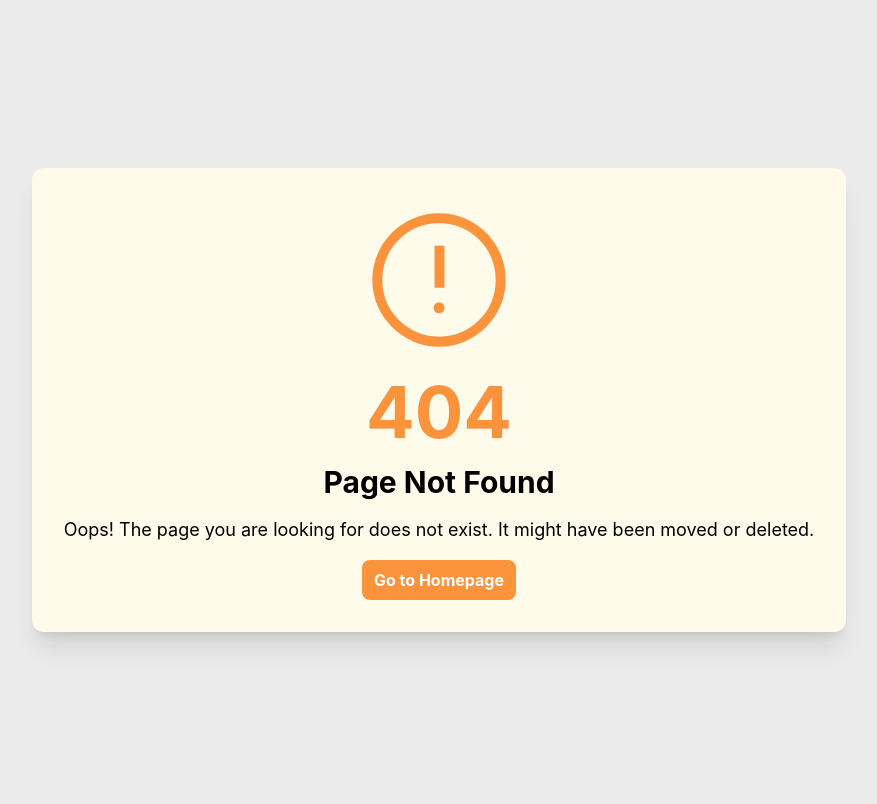
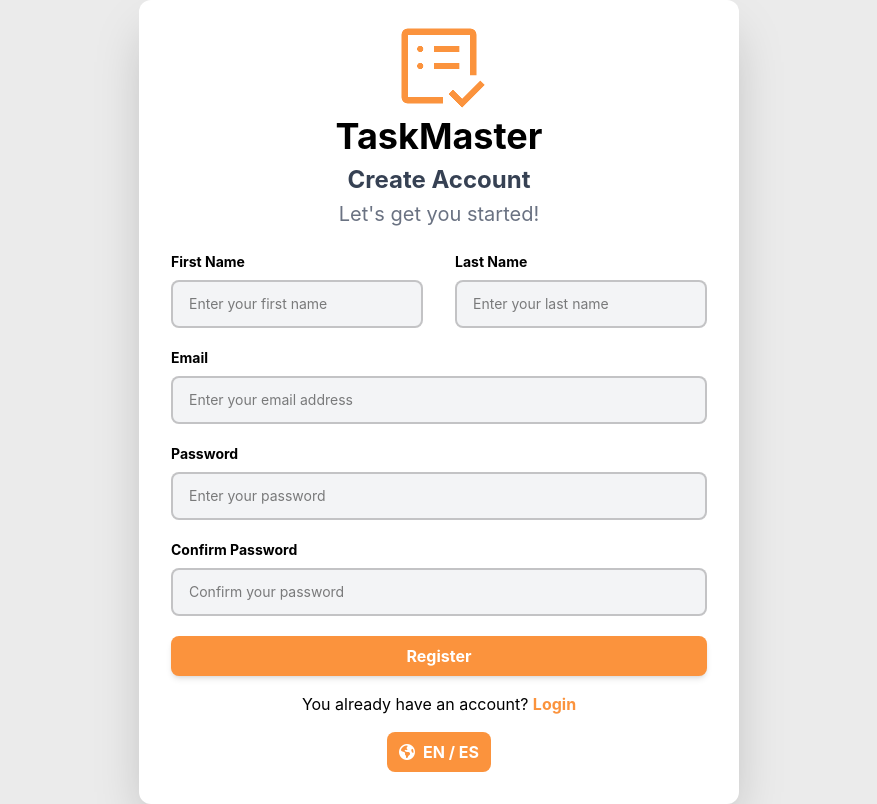
Before and after one commit to Life4Death04/ToDo-Frontend-3v, a React (Vite) app: page /register in a window 1280 px wide. Before the commit this address had no page. Shown: the whole page, without its empty margins (201-1078 px from the left). Built offline with nearby package versions, Linux system fonts and the light colour scheme.

Commit message:
lang(login&register): toggle between eng & spa

```diff
--- a/src/App.tsx
+++ b/src/App.tsx
@@ -28,7 +28,7 @@ const router = createBrowserRouter([
   {
     path: '/', element: <LoginPage />
   },{
-    path: '/accounts/register', element: <RegisterPage />
+    path: '/register', element: <RegisterPage />
   },{
     path: '/accounts/:userId',
     element: <AppPage />,
--- a/src/components/Auth/LoginForm.tsx
+++ b/src/components/Auth/LoginForm.tsx
@@ -6,28 +6,9 @@ import {
     Header,
     Input,
     SubmitBtn,
-    type FooterProps,
-    type HeaderProps,
-    type SubmitBtnProps
+    Button,
 } from "../Common/CommonComponents";
 import { useTranslation } from "react-i18next";
-
-// -------------------- Static Content --------------------
-const headerText: HeaderProps = {
-    textH2: `Welcome Back!`,
-    label: `Let's get you signed in.`
-}
-
-const footerContent: FooterProps = {
-    label: `Don't have an account? `,
-    buttonUrl: `/accounts/register`,
-    buttonText: `Register`
-}
-
-const submitBtnContent: SubmitBtnProps = {
-    buttonText: 'Login',
-    isPending: false,
-}
 
 // -------------------- Types --------------------
 type LoginFormProps = {
@@ -37,6 +18,7 @@ type LoginFormProps = {
     isPending: boolean
     isError: boolean
     error: Error | null
+    onLanguageChange: () => void
 }
 
 type ErrorTypes = {
@@ -67,17 +49,20 @@ const errorMessages: ErrorTypes = {
  * Usage example:
  * <LoginForm values={values} onChange={handleChange} onSubmit={handleSubmit} isPending={isSubmitting} error={error} />
  */
-export default function LoginForm({onSubmit, onChange, values, isPending, error}: LoginFormProps) {
+export default function LoginForm({onSubmit, onChange, values, isPending, error, onLanguageChange}: LoginFormProps) {
     const { t } = useTranslation("translation");
     return(
         <main className="h-screen flex items-center justify-center border-2 bg-white">
             <section className="mx-auto text-center w-max-auth h-fit shadow-2xl rounded-xl p-8">
-                <Header {...headerText} />
+                <Header
+                    textH2={t("auth.header.login.title")}
+                    label={t("auth.header.login.subtitle")}
+                />
                 <form onSubmit={onSubmit} className="flex flex-col content-around mt-6 mb-4">
                         <Input
                             type="email"
                             name="email"
-                            label="email"
+                            label={t("auth.login.email")}
                             value={values.email}
                             required={true}
                             placeholder={t("auth.register.placeholders.email")}
@@ -87,10 +72,10 @@ export default function LoginForm({onSubmit, onChange, values, isPending, error}
                         <Input
                             type="password"
                             name="password"
-                            label="password"
+                            label={t("auth.login.password")}
                             value={values.password}
                             required={true}
-                            placeholder="Enter your password"
+                            placeholder={t("auth.login.placeholders.password")}
                             onChange={onChange}
                             error={(error?.message === errorMessages.password) ? error : undefined}
                         />
@@ -107,9 +92,24 @@ export default function LoginForm({onSubmit, onChange, values, isPending, error}
                                 </button>
                             </Link>
                         </div>
-                        <SubmitBtn {...submitBtnContent} isPending={isPending} />
+                        <SubmitBtn
+                            buttonText={t("auth.login.submit")}
+                            isPending={isPending}
+                        />
                 </form>
-                <Footer {...footerContent} />
+                <Footer
+                    label={t("auth.login.noAccount")}
+                    buttonText={t("auth.login.register")}
+                    buttonUrl="/register"
+                />
+
+                <div className="mt-4">
+                    <Button
+                        textButton={'EN / ES'}
+                        iconStyle="fa-solid fa-earth-americas"
+                        onClick={onLanguageChange}
+                    />
+                </div>
             </section>
         </main>
     )
--- a/src/components/Auth/RegisterForm.tsx
+++ b/src/components/Auth/RegisterForm.tsx
@@ -5,27 +5,9 @@ import {
     Header,
     Footer,
     SubmitBtn,
-    type HeaderProps,
-    type FooterProps,
-    type SubmitBtnProps
+    Button,
 } from "../Common/CommonComponents";
-
-// -------------------- Static Content --------------------
-const headerText: HeaderProps = {
-    textH2: 'Create Account',
-    label: `Let's get you started!`
-}
-
-const footerContent: FooterProps = {
-    label: `You already have an account? `,
-    buttonUrl: `/`,
-    buttonText: `Login`
-}
-
-const submitBtnContent: SubmitBtnProps = {
-    buttonText: 'Register',
-    isPending: false,
-}
+import { useTranslation } from "react-i18next";
 
 // -------------------- Types --------------------
 type RegisterFormProps = {
@@ -37,6 +19,7 @@ type RegisterFormProps = {
     isSuccess: boolean,
     error: Error | null,
     fieldErrors?: Partial<ErrorTypes>
+    onLanguageChange: () => void
 }
 
 type ErrorTypes = {
@@ -72,18 +55,22 @@ const errorMessages:ErrorTypes = {
  * Usage example:
  * <RegisterForm values={values} onChange={handleChange} onSubmit={handleSubmit} isPending={loading} isSuccess={created} fieldErrors={fieldErrors} />
  */
-export default function RegisterForm({ values, onChange, onSubmit, isPending, error, isSuccess, fieldErrors }: RegisterFormProps){
+export default function RegisterForm({ values, onChange, onSubmit, isPending, error, isSuccess, fieldErrors, onLanguageChange }: RegisterFormProps){
+    const { t } = useTranslation("translation");
     return(
         <main className="flex items-center justify-center">
             <section className="bg-white text-center mx-auto w-max-auth shadow-2xl rounded-xl p-8 pt-4 bg0">
-                <Header {...headerText}></Header>
+                <Header
+                    textH2={t("auth.header.register.title")}
+                    label={t("auth.header.register.subtitle")}
+                />
                 <form className="flex flex-col content-around" onSubmit={onSubmit}>
                         <div className="flex justify-between gap-8">
                             <Input
                                 type="text"
                                 name="firstName"
-                                label="first name"
-                                placeholder="Enter your first name"
+                                label={t("auth.register.firstName")}
+                                placeholder={t("auth.register.placeholders.firstName")}
                                 value={values.firstName}
                                 onChange={onChange}
                                 error={fieldErrors?.firstName ? new Error(fieldErrors.firstName) : undefined}>
@@ -91,8 +78,8 @@ export default function RegisterForm({ values, onChange, onSubmit, isPending, er
                             <Input
                                 type="text"
                                 name="lastName"
-                                label="last name"
-                                placeholder="Enter your last name"
+                                label={t("auth.register.lastName")}
+                                placeholder={t("auth.register.placeholders.lastName")}
                                 value={values.lastName}
                                 onChange={onChange}
                                 error={fieldErrors?.lastName ? new Error(fieldErrors.lastName) : undefined}>
@@ -101,8 +88,8 @@ export default function RegisterForm({ values, onChange, onSubmit, isPending, er
                         <Input
                             type="email"
                             name="email"
-                            label="email"
-                            placeholder="Enter your email address"
+                            label={t("auth.register.email")}
+                            placeholder={t("auth.register.placeholders.email")}
                             required={true}
                             value={values.email}
                             onChange={onChange}
@@ -112,8 +99,8 @@ export default function RegisterForm({ values, onChange, onSubmit, isPending, er
                         <Input
                             type="password"
                             name="password"
-                            label="password"
-                            placeholder="Enter your password"
+                            label={t("auth.register.password")}
+                            placeholder={t("auth.register.placeholders.password")}
                             required={true}
                             value={values.password}
                             onChange={onChange}
@@ -123,18 +110,33 @@ export default function RegisterForm({ values, onChange, onSubmit, isPending, er
                         <Input
                             type="password"
                             name="confirmPassword"
-                            label="confirm password"
-                            placeholder="Confirm your password"
+                            label={t("auth.register.confirmPassword")}
+                            placeholder={t("auth.register.placeholders.confirmPassword")}
                             required={true}
                             value={values.confirmPassword}
                             onChange={onChange}
                             error={fieldErrors?.confirmPassword ? new Error(fieldErrors.confirmPassword) : undefined}
                         >
                         </Input>
-                        <SubmitBtn {...submitBtnContent} isPending={isPending}></SubmitBtn>
-                        {isSuccess && <p className="bg-green-100 text-green-800 border border-green-800 mt-4 w-fit mx-auto px-2 py-1 rounded-lg xsm:text-xs md:text-sm lg:text-base">User created successfully</p>}
+                        <SubmitBtn
+                            buttonText={t("auth.register.submit")}
+                            isPending={isPending}
+                        />
+                        {isSuccess && <p className="bg-green-100 text-green-800 border border-green-800 mt-4 w-fit mx-auto px-2 py-1 rounded-lg xsm:text-xs md:text-sm lg:text-base">{t("auth.register.successMessage")}</p>}
                 </form>
-                <Footer {...footerContent}></Footer>
+                <Footer
+                    label={t("auth.register.haveAccount")}
+                    buttonText={t("auth.register.login")}
+                    buttonUrl="/"
+                />
+
+                <div className="mt-4">
+                    <Button
+                        textButton={'EN / ES'}
+                        iconStyle="fa-solid fa-earth-americas"
+                        onClick={onLanguageChange}
+                    />
+                </div>
             </section>
         </main>
     );
--- a/src/components/Common/CommonComponents.tsx
+++ b/src/components/Common/CommonComponents.tsx
@@ -214,7 +214,7 @@ type OptionValuesType = string
 type OptionTypes = OptionValuesType[] | ListsSummary[];
 
 type SelectProps  = {
-    type: 'priority' | 'listId' | 'status' | 'dateFormats' | 'languages',
+    type: 'priority' | 'listId' | 'status' | 'dateFormat' | 'language',
     options:  OptionTypes | undefined,
     currentValue: string | number | undefined,
     onChange: (e: ChangeEvent<HTMLSelectElement>) => void,
@@ -265,7 +265,7 @@ export const options = [
     {language: languageOptions}
 ];
 
-export function Select({onChange, options, currentValue, type, label, disabled, inputName, isLoading, isError}: SelectProps){
+export function Select({onChange, options, currentValue, type, label, disabled, inputName, isLoading, isError }: SelectProps){
     const { t } = useTranslation("translation");
     return(
         <div className="text-left flex-grow mb-5">
--- a/src/components/SettingsForm/SettingsForm.tsx
+++ b/src/components/SettingsForm/SettingsForm.tsx
@@ -24,7 +24,7 @@ export function SettingsForm({ values, isEditing, onEdit, isSubmitLoading, onCha
                 <div className="flex xsm:flex-col md:flex-row md:gap-8">
                     <Select
                         label={t('settings.labels.dateFormat')}
-                        type="dateFormats"
+                        type="dateFormat"
                         options={dateFormatOptions}
                         currentValue={values?.dateFormat || ``}
                         onChange={onChange}
@@ -34,7 +34,7 @@ export function SettingsForm({ values, isEditing, onEdit, isSubmitLoading, onCha
                     />
                     <Select
                         label={t('settings.labels.language')}
-                        type="languages"
+                        type="language"
                         options={languageOptions}
                         currentValue={values?.language || ``}
                         onChange={onChange}
--- a/src/containers/LoginContainer.tsx
+++ b/src/containers/LoginContainer.tsx
@@ -1,6 +1,7 @@
-import { useState } from "react";
+import { useEffect, useState } from "react";
 import { useLoginUser } from "../hooks/useUsers";
 import LoginForm from "../components/Auth/LoginForm";
+import i18n from "../i18n";
 
 export type FormData = {
     email: string,
@@ -16,6 +17,14 @@ export type FormData = {
  * @returns JSX.Element
  */
 export function LoginContainer(){
+    useEffect(() => {
+        const storedLang = localStorage.getItem('language');
+
+        if (storedLang) {
+            i18n.changeLanguage(storedLang.toLowerCase());
+        }
+    }, []);
+
     const { mutate, isPending, isError, error } = useLoginUser();
 
     const [formData, setFormData] = useState<FormData>({
@@ -36,6 +45,19 @@ export function LoginContainer(){
         }));
     }
 
+    const handleLanguageChange = () => {
+        const storedLang = localStorage.getItem('language');
+        if (storedLang) {
+            const newLang = (storedLang === 'EN') ? 'es' : 'en';
+            i18n.changeLanguage(newLang);
+            localStorage.setItem('language', newLang.toUpperCase());
+        }else{
+            const newLang = (i18n.language === 'EN') ? 'es' : 'en';
+            i18n.changeLanguage(newLang);
+            localStorage.setItem('language', newLang.toUpperCase());
+        }
+    }
+
     return(
         <LoginForm
             values={formData}
@@ -44,6 +66,7 @@ export function LoginContainer(){
             isPending={isPending}
             isError={isError}
             error={error}
+            onLanguageChange={handleLanguageChange}
         />
     );
 }
--- a/src/containers/RegisterContainer.tsx
+++ b/src/containers/RegisterContainer.tsx
@@ -1,6 +1,7 @@
 import RegisterForm from "../components/Auth/RegisterForm";
-import { useState } from "react";
+import { useEffect, useState } from "react";
 import { useRegisterNewUser } from "../hooks/useUsers";
+import i18n from "../i18n";
 
 export type FormData = {
     firstName: string,
@@ -36,6 +37,14 @@ export default function RegisterContainer(){
         password: "",
         confirmPassword: ""
     })
+
+    useEffect(() => {
+        const storedLang = localStorage.getItem('language');
+
+        if (storedLang) {
+            i18n.changeLanguage(storedLang.toLowerCase());
+        }
+    }, []);
 
     function handleChange(e: React.ChangeEvent<HTMLInputElement>):void{
         const {name, value} = e.target;
@@ -84,6 +93,19 @@ export default function RegisterContainer(){
         mutate({ firstName, lastName, email, password });
     }
 
+    const handleLanguageChange = () => {
+        const storedLang = localStorage.getItem('language');
+        if (storedLang) {
+            const newLang = (storedLang === 'EN') ? 'es' : 'en';
+            i18n.changeLanguage(newLang);
+            localStorage.setItem('language', newLang.toUpperCase());
+        }else{
+            const newLang = (i18n.language === 'EN') ? 'es' : 'en';
+            i18n.changeLanguage(newLang);
+            localStorage.setItem('language', newLang.toUpperCase());
+        }
+    }
+
     return(
         <RegisterForm
             values={formData}
@@ -94,6 +116,7 @@ export default function RegisterContainer(){
             error={error}
             isSuccess={isSuccess}
             fieldErrors={fieldErrors}
+            onLanguageChange={handleLanguageChange}
         />
     );
 }
--- a/src/contexts/SettingsContext.tsx
+++ b/src/contexts/SettingsContext.tsx
@@ -21,11 +21,33 @@ export function SettingsProvider({ children }: { children: ReactNode }){
   const updater = useUpdateUserSettings();
   const { i18n } = useTranslation();
 
+  /* useEffect(() => {
+    const theme = data?.theme;
+    // only persist when backend explicitly provides a theme value
+    if (typeof theme !== 'undefined' && theme !== null) {
+      const themeStr = String(theme);
+      localStorage.setItem('theme', themeStr);
+      if (themeStr === 'DARK' || themeStr.toUpperCase() === 'DARK') {
+        document.documentElement.classList.add('dark');
+      } else {
+        document.documentElement.classList.remove('dark');
+      }
+    } else {
+      // backend did not return a theme: don't write "undefined"
+      // clear stored value or keep previous value depending on desired behavior
+      // here we remove the key so a safe default or user preference can apply
+      localStorage.removeItem('theme');
+      document.documentElement.classList.remove('dark');
+    }
+  }, [data?.theme]); */
+
   useEffect(() => {
     const lang = data?.language;
-    if(lang === 'ES') i18n.changeLanguage('es');
-    else i18n.changeLanguage('en');
-    console.log("Language set to", lang);
+      if (lang) {
+      localStorage.setItem('language', String(lang));
+      if (lang === 'ES') i18n.changeLanguage('es');
+      else i18n.changeLanguage('en');
+    }
   }, [data?.language]);
 
   const updateSettings = async (payload: Partial<Settings>) => {
--- a/src/hooks/useTheme.tsx
+++ b/src/hooks/useTheme.tsx
@@ -13,5 +13,6 @@ export function useTheme(){
         const storedTheme = localStorage.getItem('theme');
         if(storedTheme === 'DARK') document.documentElement.classList.add('dark');
         else document.documentElement.classList.remove('dark');
+        console.log("Theme set to", storedTheme);
     }, [data?.theme]);
 }
--- a/src/hooks/useUsers.ts
+++ b/src/hooks/useUsers.ts
@@ -63,7 +63,6 @@ export const useLogoutUser = () =>{
      * Removes authentication token and redirects to the login page.
      */
     function logout(){
-        document.documentElement.classList.remove('dark');
         localStorage.removeItem("token");
         navigate('/');
     }
--- a/src/i18n/en.json
+++ b/src/i18n/en.json
@@ -187,12 +187,12 @@
     "IN_PROGRESS": "In Progress",
     "DONE": "Done"
   },
-  "dateFormats": {
+  "dateFormat": {
     "MM_DD_YYYY": "MM/DD/YYYY",
     "DD_MM_YYYY": "DD/MM/YYYY",
     "YYYY_MM_DD": "YYYY/MM/DD"
   },
-  "languages": {
+  "language": {
     "EN": "English",
     "ES": "Spanish"
   }
--- a/src/pages/AppPage.tsx
+++ b/src/pages/AppPage.tsx
@@ -1,8 +1,6 @@
-import { useTheme } from "../hooks/useTheme";
 import AppLayout from "../layouts/AppLayout";
 
 export default function AppPage(){
-    useTheme();
     return(
         <AppLayout></AppLayout>
     );
```
